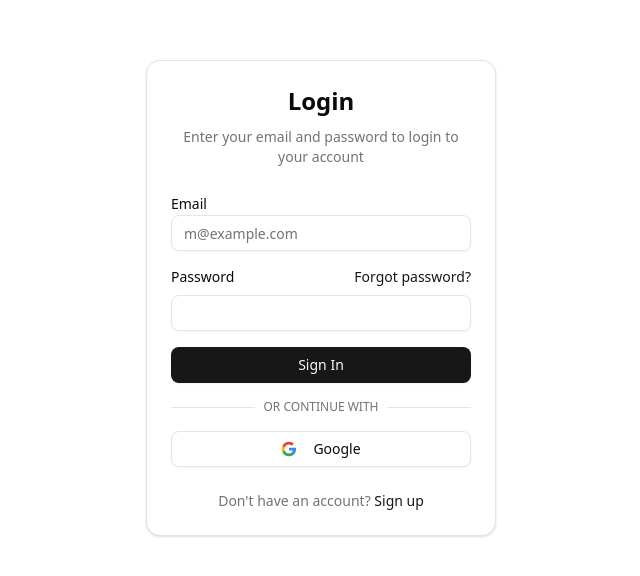
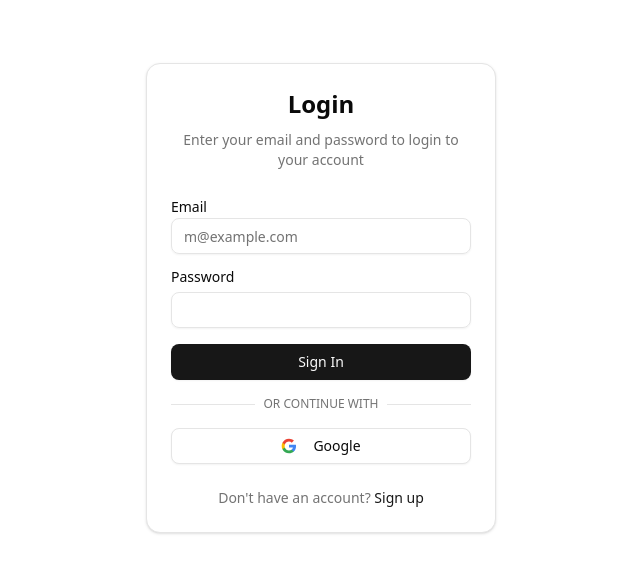
Before and after one commit to suryansh924/NotesApp-AI, a Next.js app: page /auth/login in a window 1280 px wide. Shown: the part 102-678 px from the top of the page, without its empty margins (319-959 px from the left). Built offline with nearby package versions, Linux system fonts and the light colour scheme; no server answers.

Commit message:
fixed bugs in login form

```diff
--- a/app/auth/login/page.tsx
+++ b/app/auth/login/page.tsx
@@ -68,12 +68,6 @@ export default function LoginPage() {
                 >
                   Password
                 </label>
-                <Link
-                  href="/auth/forgot-password"
-                  className="text-sm text-primary hover:underline"
-                >
-                  Forgot password?
-                </Link>
               </div>
               <Input
                 id="password"
```
